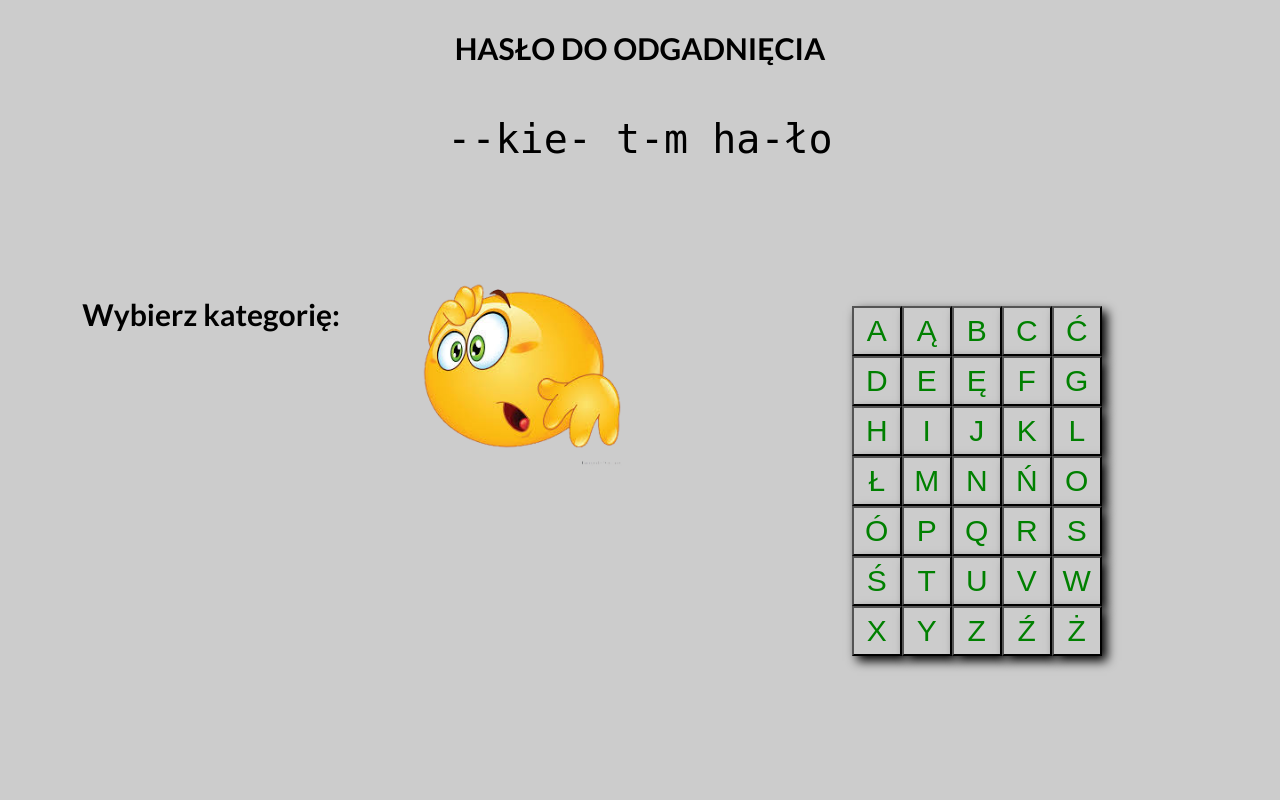
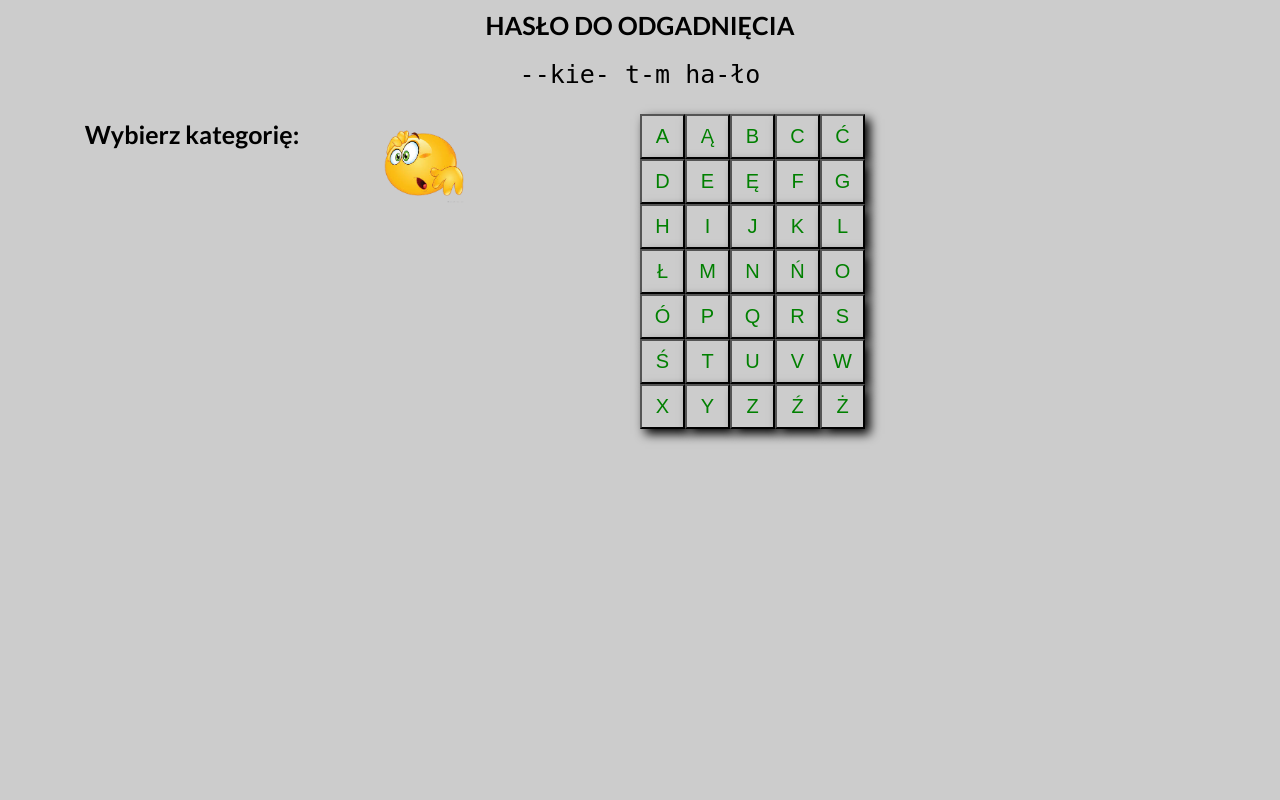
Before and after one commit to jurek55/szubienica2, a PHP site: page /strony/poczatek.php in a window 1280 px wide. Run offline with PHP 8.4, Linux system fonts and the light colour scheme; the visitor is signed in with stand-in values (Sample User, id 1).

Commit message:
Update style.css

```diff
--- a/style.css
+++ b/style.css
@@ -1,65 +1,88 @@
-:root{
+
+:root {
     --kolor_podstawowy: #cccccc;
+    --klawisz: 45px;
 }
 body{
     background-color: var(--kolor_podstawowy);
     margin: 0px;
     font-family: 'Lato', sans-serif;
+    box-sizing: border-box;
 }
 header
 {
-    padding: 30px 0 0 0;
-    font-size: 30px;
+    padding: 10px 0 0 0;
+    font-size: 25px;
     font-weight: bold;
     text-align: center;
+    box-sizing: border-box;
+    min-width: 200px;
+}
+div.kategoria header {
+    padding: 5px;
 }
 .container
 {
-    width: 100%;
+    width: 100vw;
     margin-left: auto;
     margin-right:auto;
-    height: 100px;
+    box-sizing: border-box;
+    height: 100vh;
+    padding-bottom: 20px;
+    min-width: 470px;
 }
 .okladka
 {
     float: left;
-    text-align: center;
-    margin-left: 80px;
-    margin-top: 40px;
-    width: 25%;
+    width: 30%;
     font-size: 20px;
     font-stretch: extra-expanded;
     letter-spacing: 2px;
     text-align: justify;
+    box-sizing: border-box;
+    min-width: 250px;
+    padding: 0 0 0 15px;
 }
+.tytul {
+    min-width: 300px;
+}
+
+.klawisze {
+    padding-top: 40px;
+}
+.image {
+    width: 20%px;
+
+    float: left;
+    min-width: 250px;
+    padding: 10px 50px 0 50px;
+    box-sizing: border-box;
+
+}
+.start {
+    padding-top: 40px;
+    height: 100px;
+}
+
 div.okladka_bottom
 {
-   padding: 40px;
+   padding: 20px 40px 0 40px;
    clear: both;
    text-align: center;
-   font-size: 30px;
+   font-size: 20px;
    font-weight: bold;
-
-}
-
-.image {
-    margin-top: 100px;
-    float: left;
-
-    margin-left: 100px;
 }
 
 img {
-    height: 200px;
-    width: 200px;
+    max-height: 80px;
+    max-width: 80px;
 }
 
-ol
-{
-    font-size: 20px;
-    width: 400px;
+ol {
+    font-size: 15px;
+    width: 100%;
     text-align: left;
-    margin-left: 100px;
+    margin-left: auto;
 }
 a{
     text-decoration: none;
@@ -71,47 +94,48 @@ a:hover{
 .haslo
 {
     width: 100%;
-    min-height: 100px;
-    font-size: 40px;
+    font-size: 25px;
     text-align: center;
-    padding: 50px 0 50px 0;
     font-family: 'PT Mono', monospace;
+    padding: 5px 0 10px 0;
+    margin: 15px 0 15px 0;
+    min-width: 350px;
+    box-sizing: border-box;
 }
 .lit_pudlo{
-    width: 50px;
-    height: 50px;
-    font-size: 30px;
+    width: var(--klawisz);
+    height: var(--klawisz);
+    font-size: 20px;
     text-align: center;
     float: left;
-    /*margin: 2px;*/
     color: green;
     padding: 6px;
     box-shadow: 5px 5px 10px black;
     background-color: red;
     cursor: default;
-
 }
 .lit_traf{
-    width: 50px;
-    height: 50px;
-    font-size: 30px;
+    width: var(--klawisz);
+    height: var(--klawisz);
+    font-size: 20px;
     text-align: center;
     float: left;
-    /*margin: 2px;*/
     color: white;
     padding: 6px;
     box-shadow: 5px 5px 10px black;
     background-color: green;
     cursor: default;
-
 }
 .kategoria
 {
     float: left;
-    width: 33%;
-    font-size: 30px;
+    width: 30%;
+    font-size: 20px;
     align-content: center;
-
+    min-width: 200px;
+    padding: 0 0 0px 0;
+    box-sizing: border-box;
+  /*  height: 100%;*/
 }
 section.kategoria
 {
@@ -135,12 +159,11 @@ section.kategoria
 
 .litera_akt1
 {
-    width: 50px;
-    height: 50px;
+    width: var(--klawisz);
+    height: var(--klawisz);
     font-size: 30px;
     text-align: center;
     float: left;
-    /*margin: 2px;*/
     color: green;
     padding: 6px;
     box-shadow: 5px 5px 10px black;
@@ -149,14 +172,12 @@ section.kategoria
 }
 .litera_akt
 {
-    width: 50px;
-    height: 50px;
-    font-size: 30px;
+    width: var(--klawisz);
+    height: var(--klawisz);
+    font-size: 20px;
     text-align: center;
     float: left;
-    /*margin: 2px;*/
     color: green;
-    padding: 6px;
     box-shadow: 5px 5px 10px black;
     cursor: pointer;
     background-color: #cccccc;
@@ -168,9 +189,9 @@ section.kategoria
 }
 .litera
 {
-    min-width: 32px;
-    min-height: 32px;
-    font-size: 30px;
+    width: 20%;
+    min-height: 10px;
+    font-size: 100%;
     text-align: center;
     float: left;
     margin: 2px;
@@ -180,18 +201,19 @@ section.kategoria
 }
 .klawiatura
 {
-    float: left;
-    width: 33%;
-    margin-top: 40px;
-    margin-left: 7px;
-    align-self: auto;
+    min-width: 300px;
+    display: inline-block;
+    margin: auto;
+    box-sizing: border-box;
+    padding: 0 0 100px 0;
 }
 .obraz
 {
-    width: 33%;
+    width: 20%;
     height: 100px;
     float: left;
     align-content: center;
+    min-width: 85px;
 
 }
 .break
@@ -200,13 +222,14 @@ section.kategoria
 }
 .menu
 {
-    width: 300px;
-    height: 50px;
-    font-size: 30px;
+    width: 240px;
+    height: 30px;
+    font-size: 22px;
     background-color: #cccccc;
     box-shadow: 5px 5px 10px black;
     text-align: left;
     padding: 0 0 0 40px;
+    display: block;
 }
 .menu:hover
 {
@@ -270,3 +293,6 @@ label
     height: 25px;
 
 }
+p {
+    font-size: 15px;
+}
```
